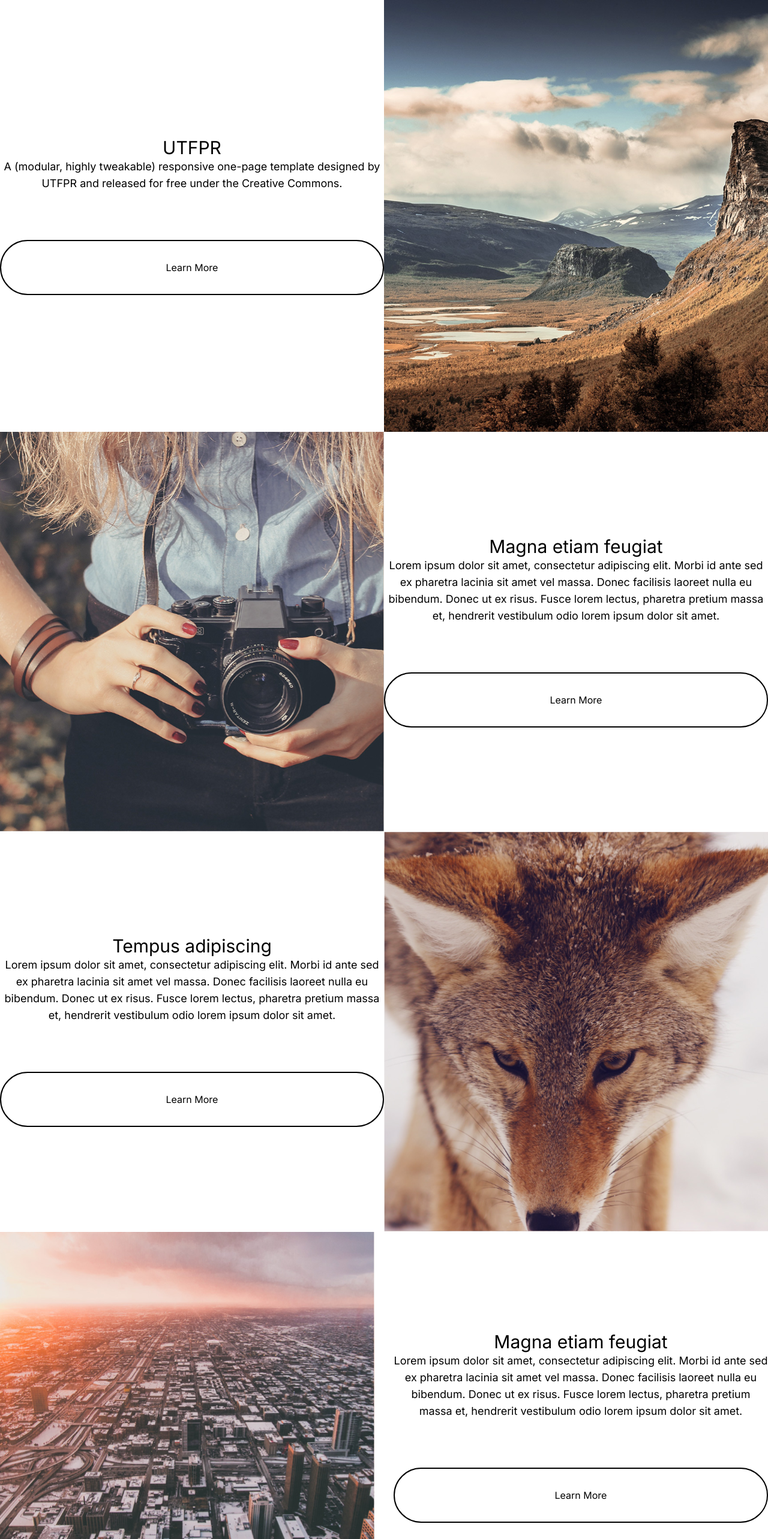
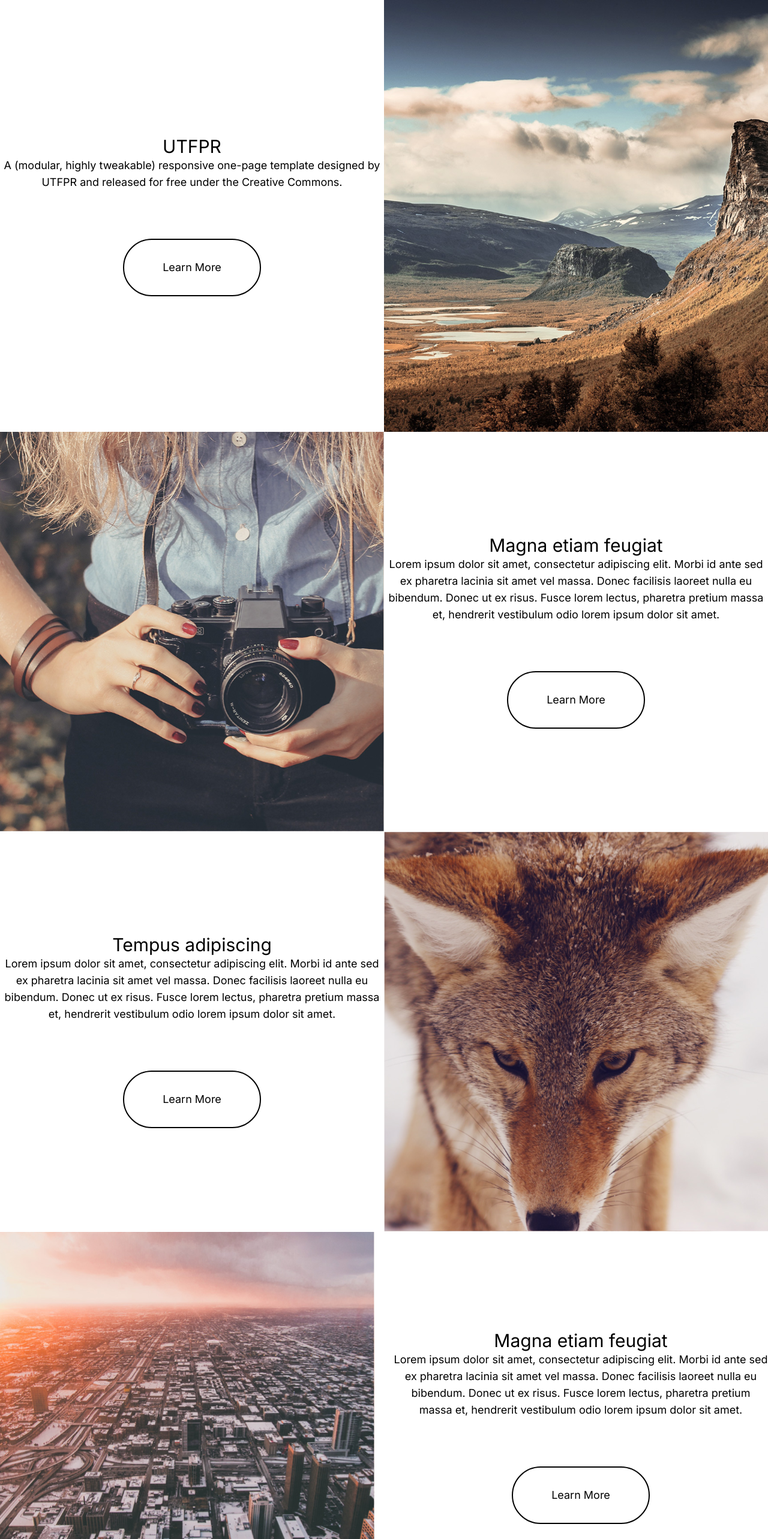
Before and after one commit to uWaanted/provads, a Next.js app: page / in a window 1280 px wide. Shown: the top 2566 px of the page at 60% size. Built offline with nearby package versions, Linux system fonts and the light colour scheme.

Commit message:
text-lg aaaa

```diff
--- a/app/components/Section1.tsx
+++ b/app/components/Section1.tsx
@@ -12,11 +12,10 @@ export default function Section1() {
         <div className="text-center mt-4">
         <a
   href="#"
-  className="border-2 border-black text-black px-16 py-8 rounded-full hover:border-cyan-500 hover:text-cyan-500 hover:bg-transparent flex items-center justify-center"
+  className="border-2 border-black text-black text-lg px-16 py-8 rounded-full hover:border-cyan-500 hover:text-cyan-500 hover:bg-transparent inline-block"
 >
   Learn More
 </a>
-
 
         </div>
       </div>
--- a/app/components/Section2.tsx
+++ b/app/components/Section2.tsx
@@ -13,11 +13,10 @@ export default function Section2() {
           <div className="text-center mt-4">
           <a
   href="#"
-  className="border-2 border-black text-black px-16 py-8 rounded-full hover:border-cyan-500 hover:text-cyan-500 hover:bg-transparent flex items-center justify-center"
+  className="border-2 border-black text-lg text-black px-16 py-8 rounded-full hover:border-cyan-500 hover:text-cyan-500 hover:bg-transparent inline-block"
 >
   Learn More
 </a>
-
 
           </div>
         </div>
--- a/app/components/Section3.tsx
+++ b/app/components/Section3.tsx
@@ -13,11 +13,10 @@ export default function Section3() {
           <div className="text-center mt-4">
           <a
   href="#"
-  className="border-2 border-black text-black px-16 py-8 rounded-full hover:border-cyan-500 hover:text-cyan-500 hover:bg-transparent flex items-center justify-center"
+  className="border-2 border-black text-lg text-black px-16 py-8 rounded-full hover:border-cyan-500 hover:text-cyan-500 hover:bg-transparent inline-block"
 >
   Learn More
 </a>
-
 
           </div>
         </div>
--- a/app/components/Section4.tsx
+++ b/app/components/Section4.tsx
@@ -13,11 +13,10 @@ export default function Section4() {
           <div className="text-center mt-4 ">
           <a
   href="#"
-  className="border-2 border-black text-black px-16 py-8 rounded-full hover:border-cyan-500 hover:text-cyan-500 hover:bg-transparent flex items-center justify-center"
+  className="border-2 border-black text-lg text-black px-16 py-8 rounded-full hover:border-cyan-500 hover:text-cyan-500 hover:bg-transparent inline-block"
 >
   Learn More
 </a>
-
 
           </div>
         </div>
```
